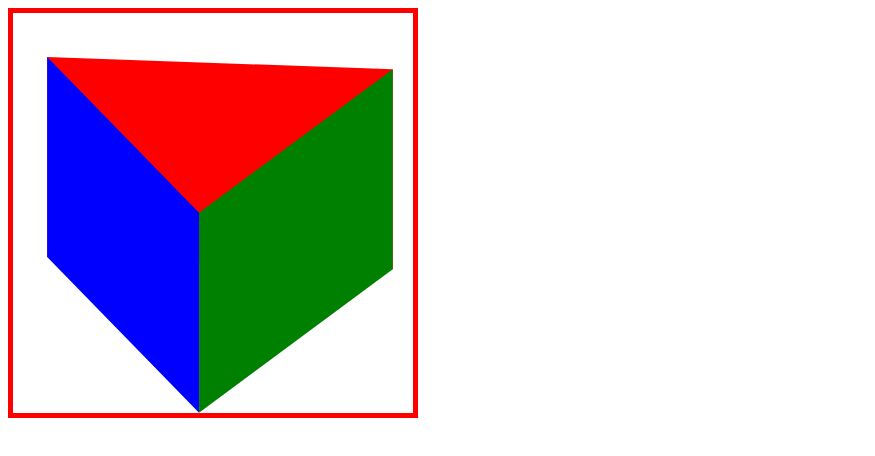
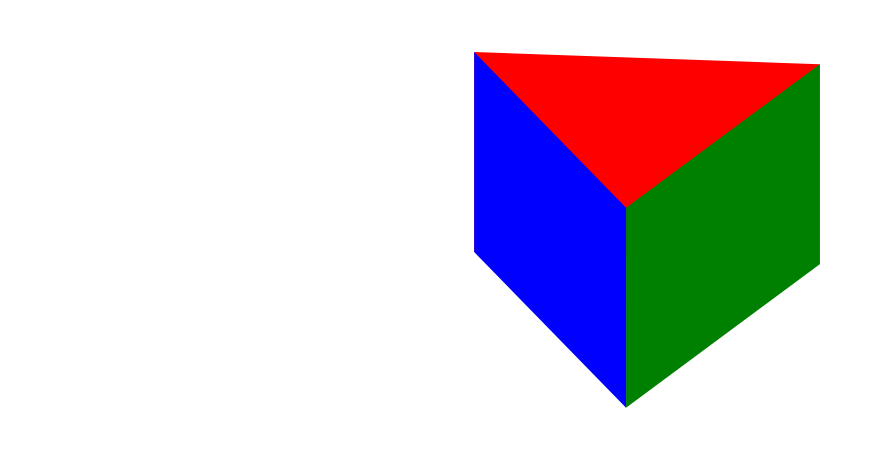
Before and after one commit to MohammadHoseinKoochackDezfuli/simple-3D, a plain HTML site: page index.html in a window 1280 px wide. Shown: the whole page, without its empty margins (0-875 px from the left). Drawn offline with Linux system fonts and the light colour scheme.

Commit message:
delete border-add center

```diff
--- a/index.html
+++ b/index.html
@@ -6,7 +6,7 @@
     <title>document</title>
 </head>
 <body>
-<svg id="svg" style="width: 400px; height: 400px; border: 5px solid red;"></svg>
+<center><svg id="svg" style="width: 400px; height: 400px;"></svg></center>
 <script>
     var ms=[["red",0,"H"],["green",120,"C"],["blue",240,"J"]];
     setInterval(REFRESH,40);
```
